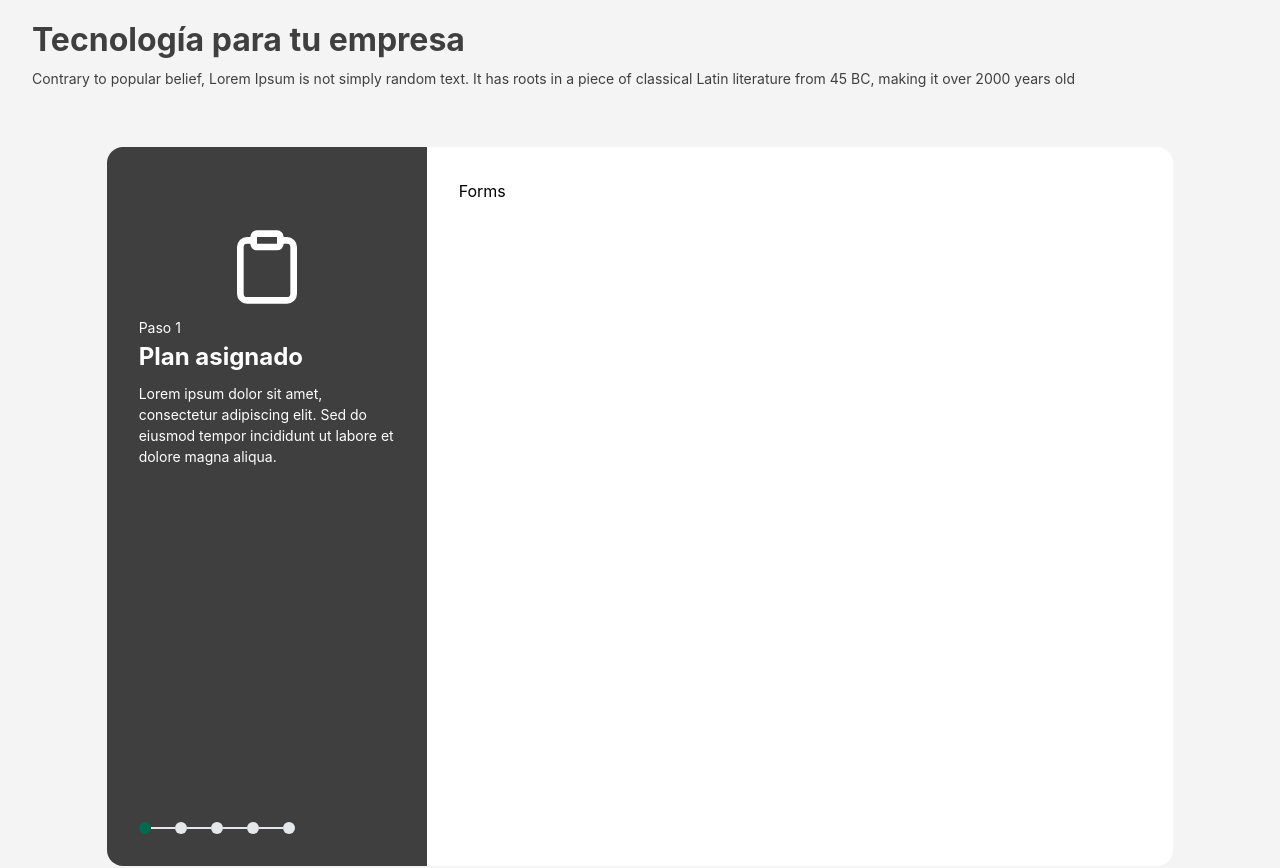
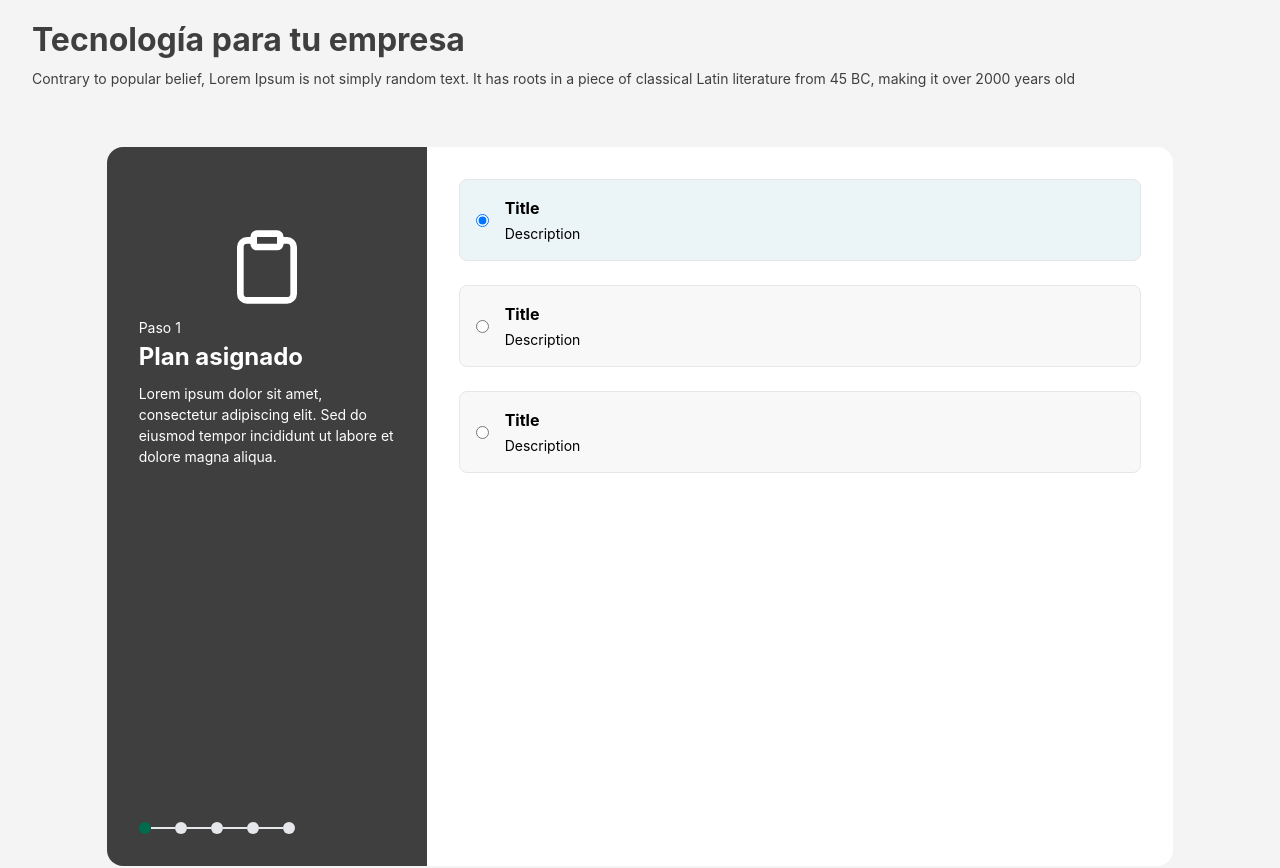
Before and after one commit to AleGCarranza/reto-hitss, a React (Vite) app: page / in a window 1280 px wide. Shown: the top 868 px of the page. Built offline with nearby package versions, Linux system fonts and the light colour scheme.

Commit message:
paso uno esta listo para componente

```diff
--- a/src/components/CardOption.jsx
+++ b/src/components/CardOption.jsx
@@ -1,8 +1,15 @@
-export default  CardOption (){
-
-   return (
-<div>
-        <h3>Card Option</h3>
-</div>
-   )
+export default function CardOption({ name, value, checked }) {
+  return (
+    <label
+      className={`flex items-center gap-4 p-4 rounded-lg border border-gray-200 cursor-pointer transition-colors ${
+        checked ? "bg-focus" : "bg-cards"
+      }`}
+    >
+      <input type="radio" name={name} value={value} checked={checked}/>
+      <div className="flex-1">
+        <span className="font-bold">Title</span>
+        <p className="text-sm mt-1">Description</p>
+      </div>
+    </label>
+  );
 }
--- a/src/components/Layout.jsx
+++ b/src/components/Layout.jsx
@@ -2,6 +2,7 @@ import { useState } from "react";
 import { useNavigate } from "react-router-dom";
 import { stepsData } from "../data/steps";
 import Sidebar from "./Sidebar";
+import CardOption from "./CardOption";
 
 export default function Layout() {
   const [currentStep, setCurrentStep] = useState(0);
@@ -19,8 +20,10 @@ export default function Layout() {
             totalSteps={stepsData.length}
           />
         </div>
-        <div className="lg:col-span-7 bg-secondary rounded-b-2xl lg:rounded-r-2xl lg:rounded-bl-none p-8">
-          Forms
+        <div className="flex flex-col gap-6 lg:col-span-7 bg-secondary rounded-b-2xl lg:rounded-r-2xl lg:rounded-bl-none p-8">
+          <CardOption name="opción 1" value="1" checked={true}/>
+          <CardOption name="opción 2" value="2"checked={false}/>
+          <CardOption name="opción 3" value="3"checked={false}/>
         </div>
       </div>
 
```
